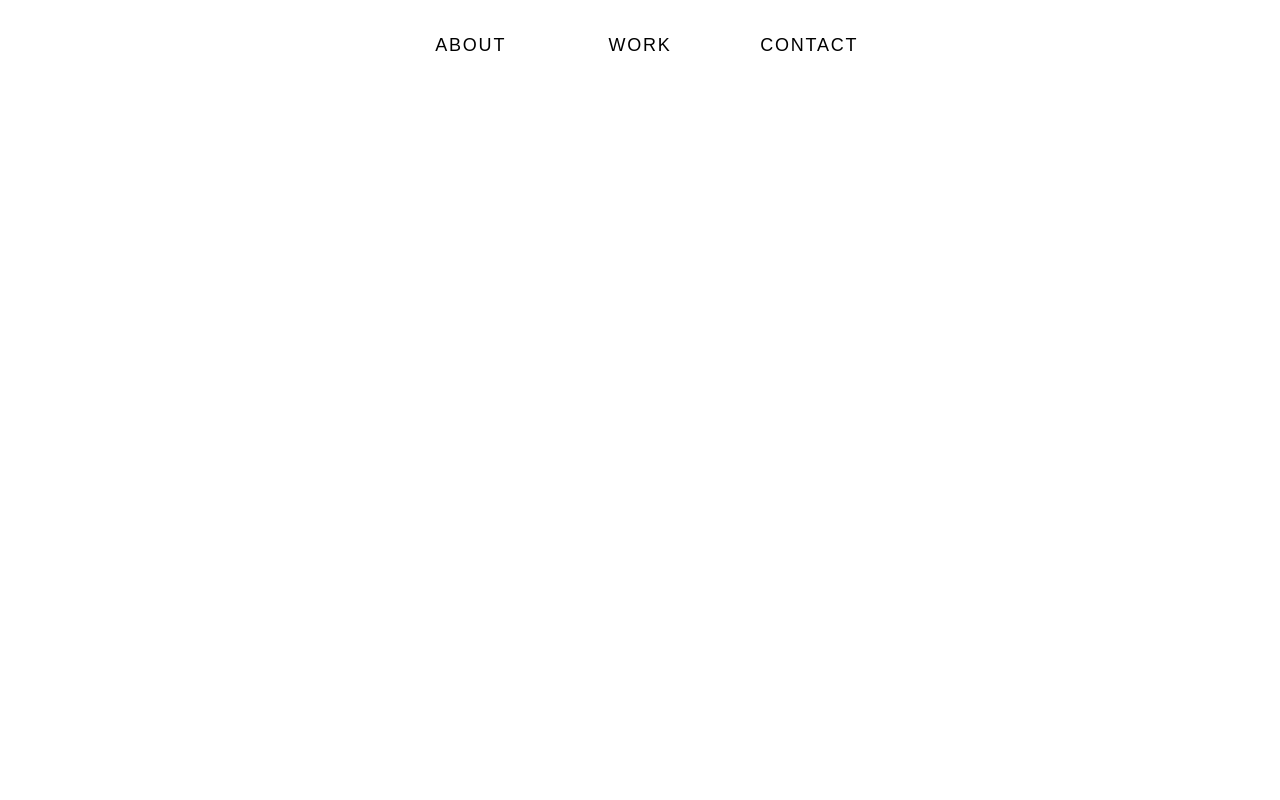
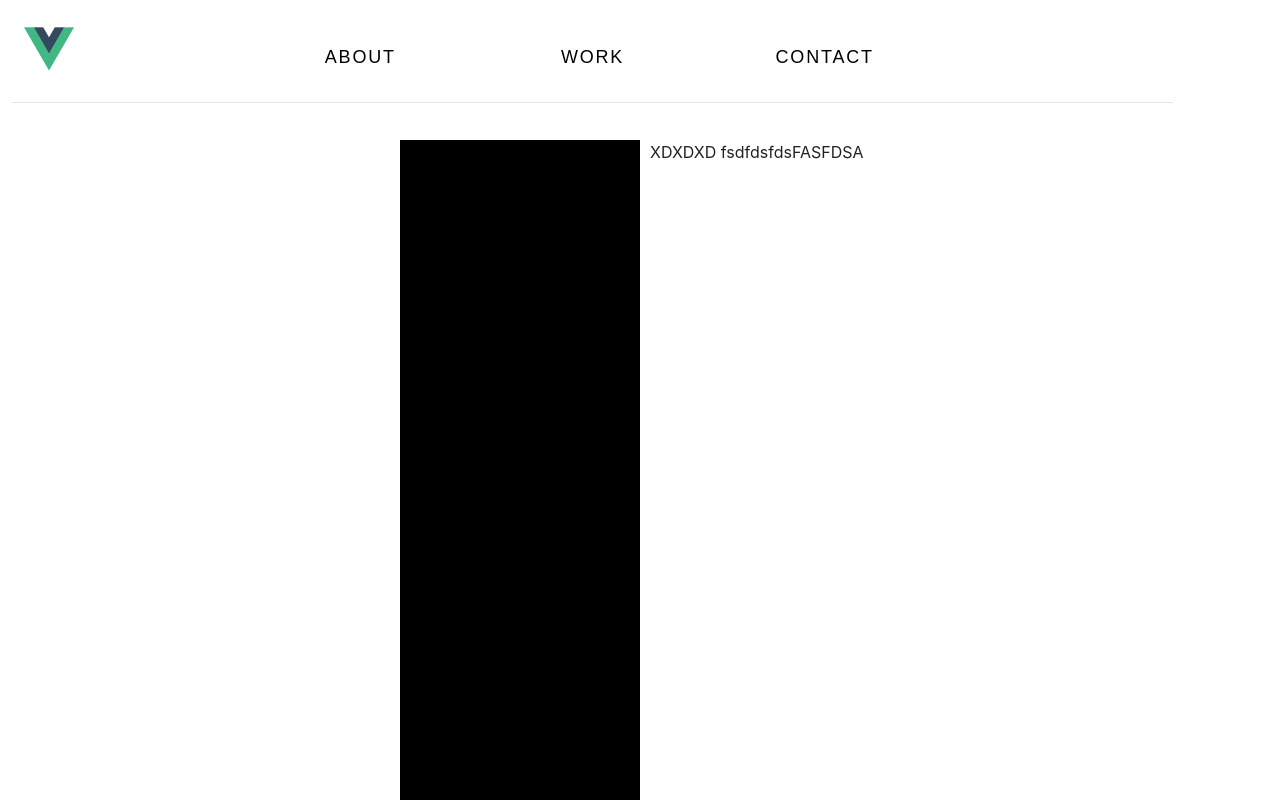
Before and after one commit to teykamp/UITest, a Vue app in the folder uitest/: page / in a window 1280 px wide. Shown: the top 800 px of the page. Built offline with nearby package versions, Linux system fonts and the light colour scheme.

Commit message:
Anchor Header
Header functional and locked in place

```diff
--- /dev/null
+++ b/uitest/src/components/About.vue
@@ -0,0 +1,33 @@
+<template>
+    <div class="page">
+        <div class="padding"></div>
+        <div class="box"></div>
+        <v-card class="about" max-width="500px" flat data-aos="fade-right">
+            XDXDXD
+            fsdfdsfdsFASFDSA
+        </v-card>
+    </div>
+</template>
+
+<script>
+export default {
+
+}
+</script>
+
+<style scoped>
+.page {
+    display: flex;
+}
+.box {
+    height: 6000px;
+    width: 240px;
+    margin-right: 10px;
+    background: black;
+    z-index: 100;
+}
+.padding {
+    padding-right: 400px;
+}
+
+</style>
--- a/uitest/src/components/Page1.vue
+++ b/uitest/src/components/Page1.vue
@@ -1,36 +1,32 @@
 <template>
     <div>
-        <div data-aos="fade-up">
-            <v-container class="grey darken-5">
+        <v-container class=hold>
+            <div data-aos="fade-down">
+                <v-container class="grey darken-5" fluid>
                     <v-row align-content="center">
                         <v-col>
                             <v-card flat>
+                                <!-- logo and stuff -->
+                                <img src="../assets/logo.png" width="50px" height="50px">
+                            </v-card>
+                        </v-col>
+
+                        <v-col>
+                            <v-card flat class="link" min-width="100px">
+                            <body><p><a href="" v-scroll-to="'#about'">About</a></p></body>
                             </v-card>
                         </v-col>
                         <v-col>
-                        <v-card flat>
+                            <v-card flat class="link" min-width="100px">
+                            <body><p><a href="" v-scroll-to="'#element'">Work</a></p></body>
                             </v-card>
                         </v-col>
                         <v-col>
-                        <v-card flat class="link">
-                        <body><p><a href="" v-scroll-to="'#element'">About</a></p></body>
-                        </v-card>
-
-                    </v-col>
-                    <v-col>
-                        <v-card flat class="link">
-                        <body><p><a href="">Work</a></p></body>
+                            <v-card flat class="link" min-width="100px">
+                            <body><p><a href="" v-scroll-to="'#element'">Contact</a></p></body>
                             </v-card>
                         </v-col>
-                    <v-col>
-                        <v-card flat class="link">
-                        <body><p><a href="">Contact</a></p></body>
-                        </v-card>
-                    </v-col>
-                    <v-col>
-                        <v-card flat>
-                        </v-card>
-                    </v-col>
+
                         <v-col>
                             <v-card flat>
                             </v-card>
@@ -38,21 +34,46 @@
                     </v-row>
                 </v-container>
             </div>
-        <div class="test"></div>
-        <div id="element"> fhdjsfk
+            <hr>
+        </v-container>
+        <div class="buffer"></div>
+
+
+        <!-- end header -->
+
+        <div id="about">
+            <About />
         </div>
     </div>
 </template>
 
 <script>
+import About from "./About"
+
 export default {
-    mounted () {
-    this.$scrollTo('#element', 1000, { easing: 'ease' })
+  name: 'Page1',
+  components: {
+    About,
   },
+  data() {
+    return {
+
     }
+  },
+};
 </script>
 
 <style scoped>
+.buffer {
+    height: 140px;
+}
+.hold {
+    position: fixed;
+    overflow: auto;
+    z-index: 999;
+    background: white;
+}
+
 .link {
     padding-top: 20px;
     padding-bottom: 20px;
@@ -97,7 +118,5 @@ a::after{
 a:hover::after{
 	height: calc(100% + 8px)
 }
-.test {
-    height: 8000px;
-}
+
 </style>
```
Lines whose indentation alone changed are shown as unchanged.
